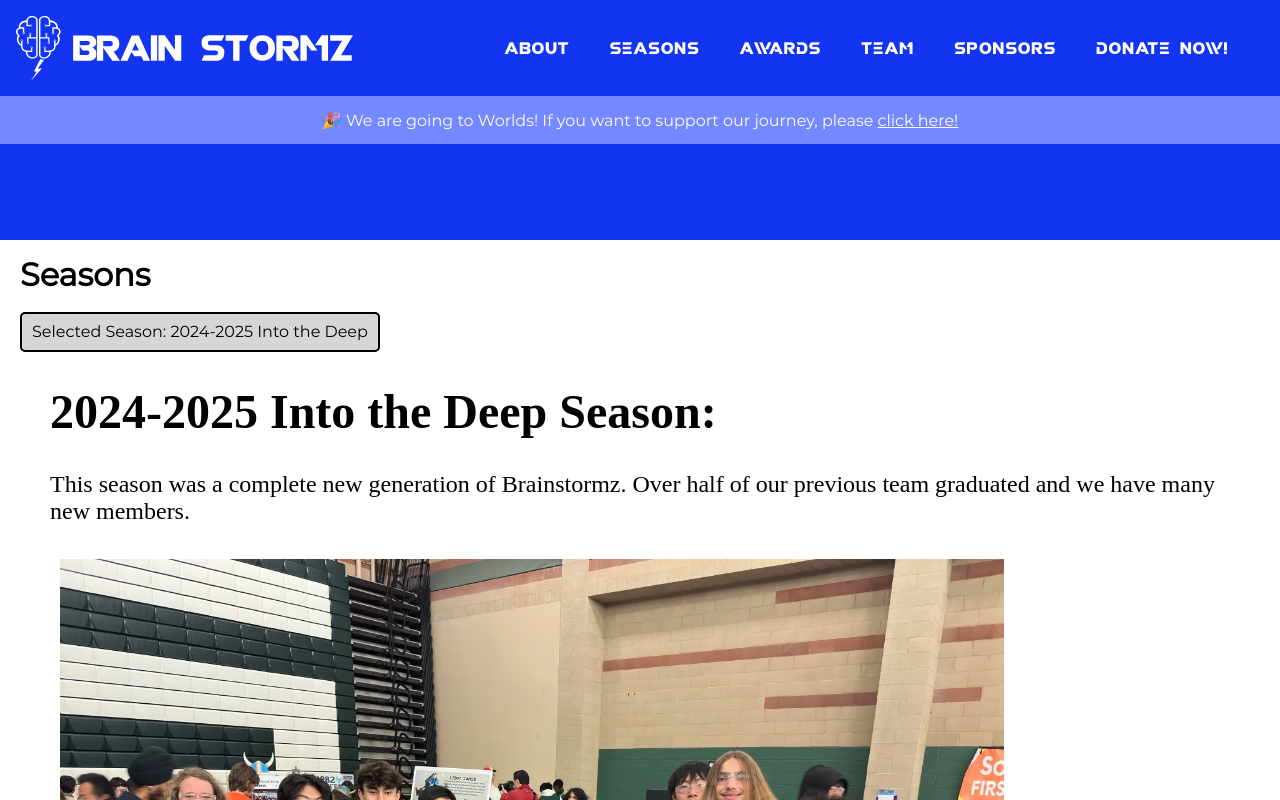
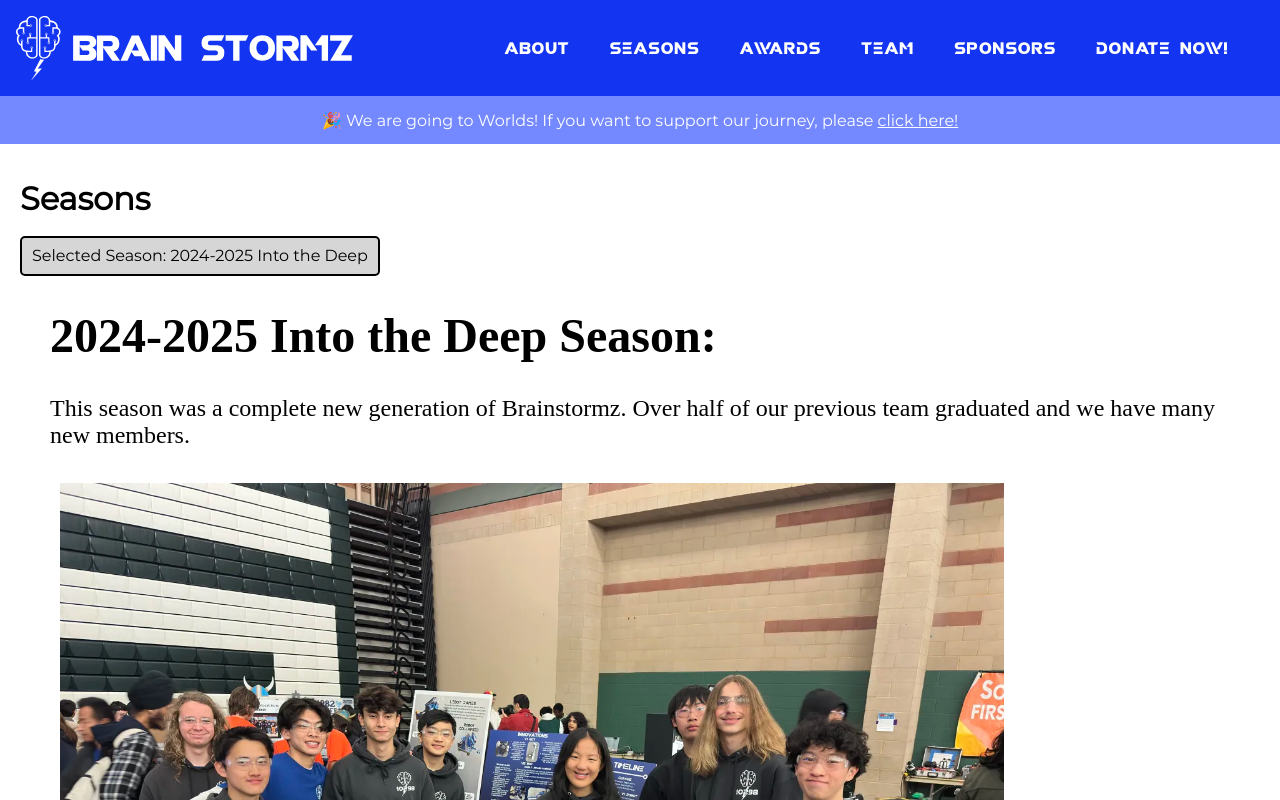
Before and after one commit to FTCTeam10298/Website-2, a React (Vite) app: page /seasons in a window 1280 px wide. Shown: the top 800 px of the page. Built offline with nearby package versions, Linux system fonts and the light colour scheme.

Commit message:
Re-do changes that were accidentally undone

```diff
--- a/src/App.tsx
+++ b/src/App.tsx
@@ -15,32 +15,19 @@ function App() {
   return (
     <>
       <NavBar/>
-      <Router>
-        <Routes>
-          <Route path="/" element={<div>
-          <Home/>
-          </div>} />
-          <Route path="/team" element={<div>
-            <Team/>
-          </div>} />
-          <Route path="/about" element={<div>
-            <About/>
-          </div>} />
-          <Route path="/seasons" element={<div>
-            <Seasons/>
-          </div>} />
-          <Route path="/sponsors" element={<div>
-            <Sponsors/>
-          </div>} />
-          <Route path="/awards" element={<div>
-            <Awards/>
-          </div>} />
-          <Route path="/donations" element={<div>
-            <Donations/>
-          </div>} />
-
-        </Routes>
-      </Router>
+      <div className="content">
+        <Router>
+          <Routes>
+            <Route path="/" element={<Home/>} />
+            <Route path="/team" element={<Team/>} />
+            <Route path="/about" element={<About/>} />
+            <Route path="/seasons" element={<Seasons/>} />
+            <Route path="/sponsors" element={<Sponsors/>} />
+            <Route path="/awards" element={<Awards/>} />
+            <Route path="/donations" element={<Donations/>} />
+          </Routes>
+        </Router>
+      </div>
       <Footer/>
     </>
 
--- a/src/components/season/seasons.css
+++ b/src/components/season/seasons.css
@@ -1,11 +1,4 @@
 .season-content {
-
-    background-color: rgb(255, 255, 255);
-    width: 100%;
-    margin-top: 6em;
-    min-height: calc(100vh - 6em);
-    font-family: 'montserrat';
-
     h2 {
             padding-top: 20px;
             font-size: xx-large;
```
